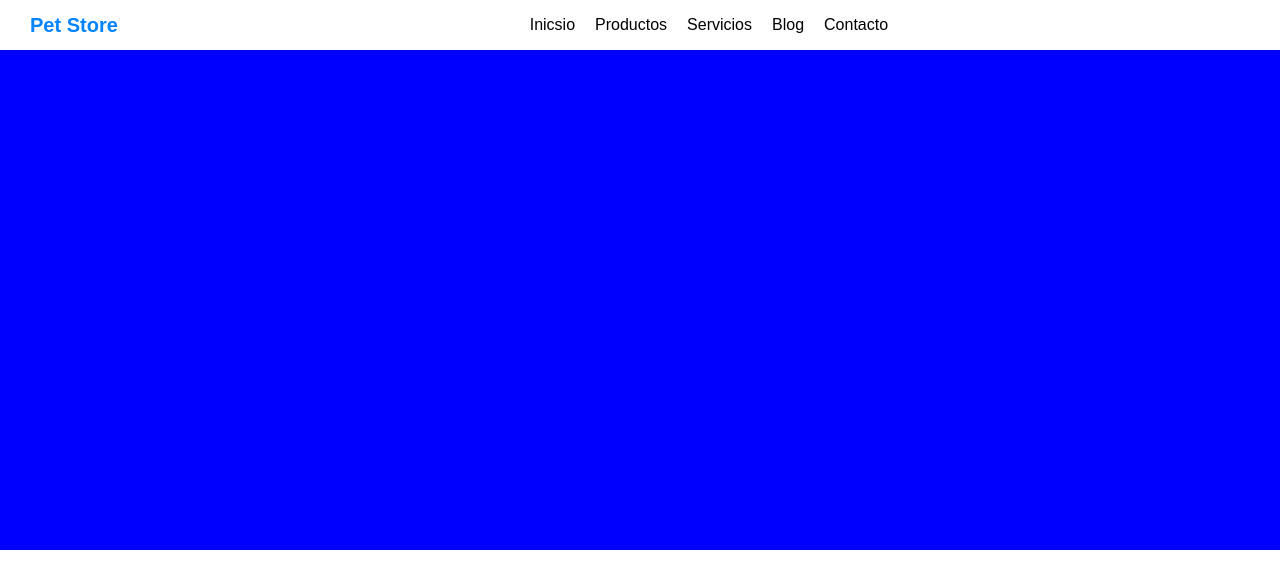
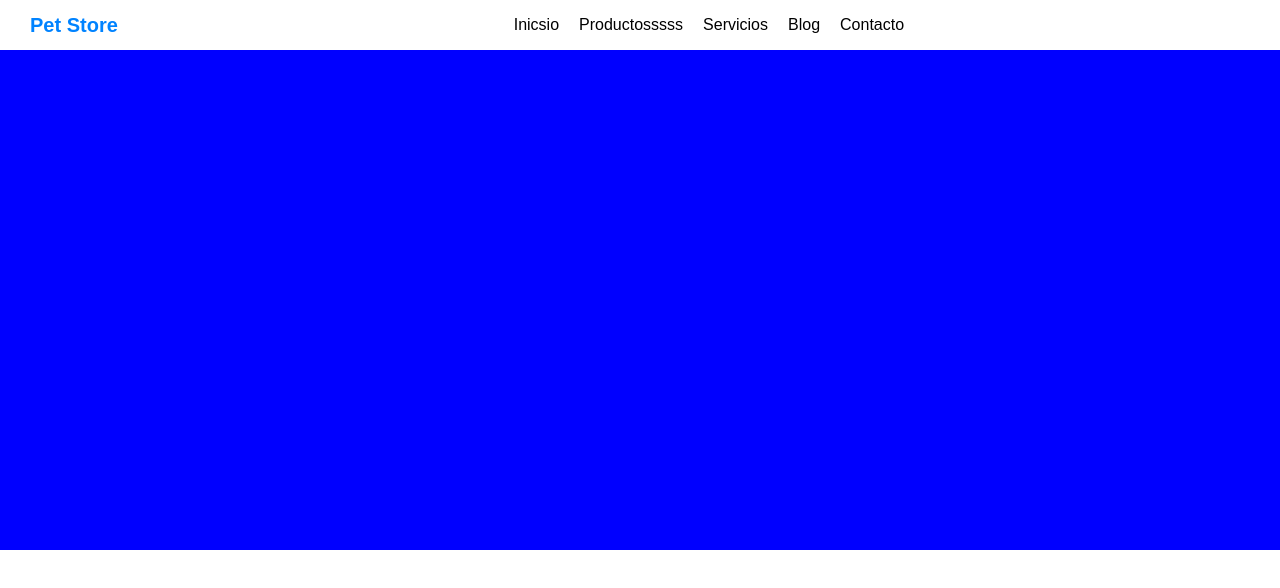
Before and after one commit to EddyArriaga/Pet-Store, a plain HTML site: page index.html in a window 1280 px wide. Drawn offline with Linux system fonts and the light colour scheme.

Commit message:
Tercer commit

```diff
--- a/index.html
+++ b/index.html
@@ -12,7 +12,7 @@
 
         <nav id="menu">
             <a href="#">Inicsio</a>
-            <a href="#">Productos</a>
+            <a href="#">Productosssss</a>
             <a href="#">Servicios</a>
             <a href="#">Blog</a>
             <a href="#">Contacto</a>
```
